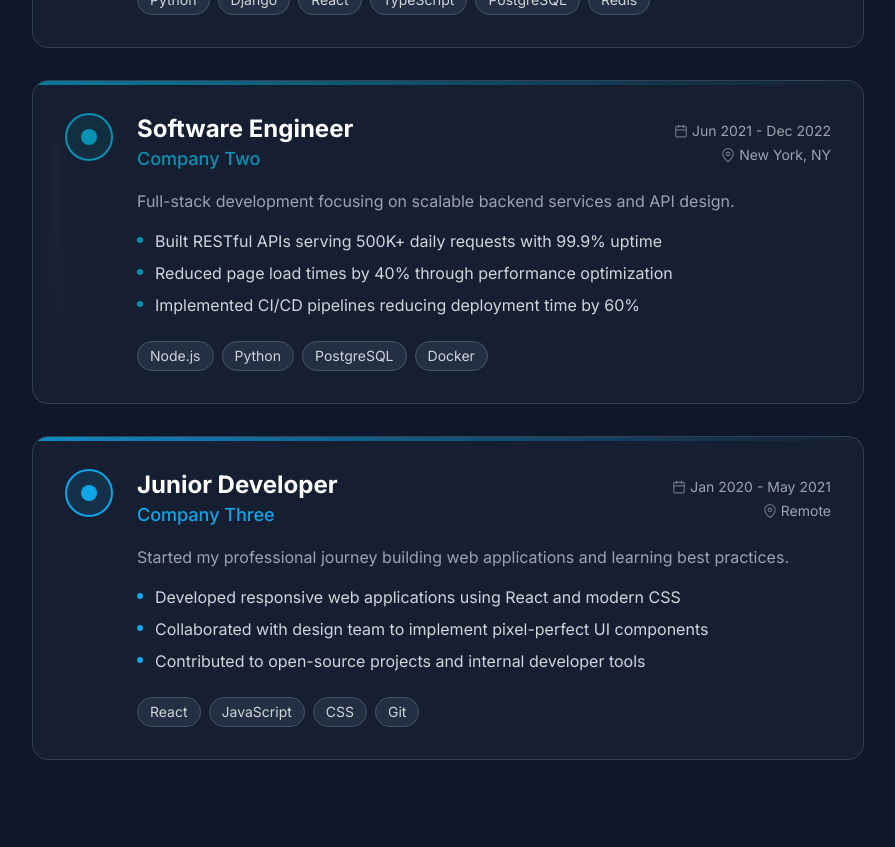
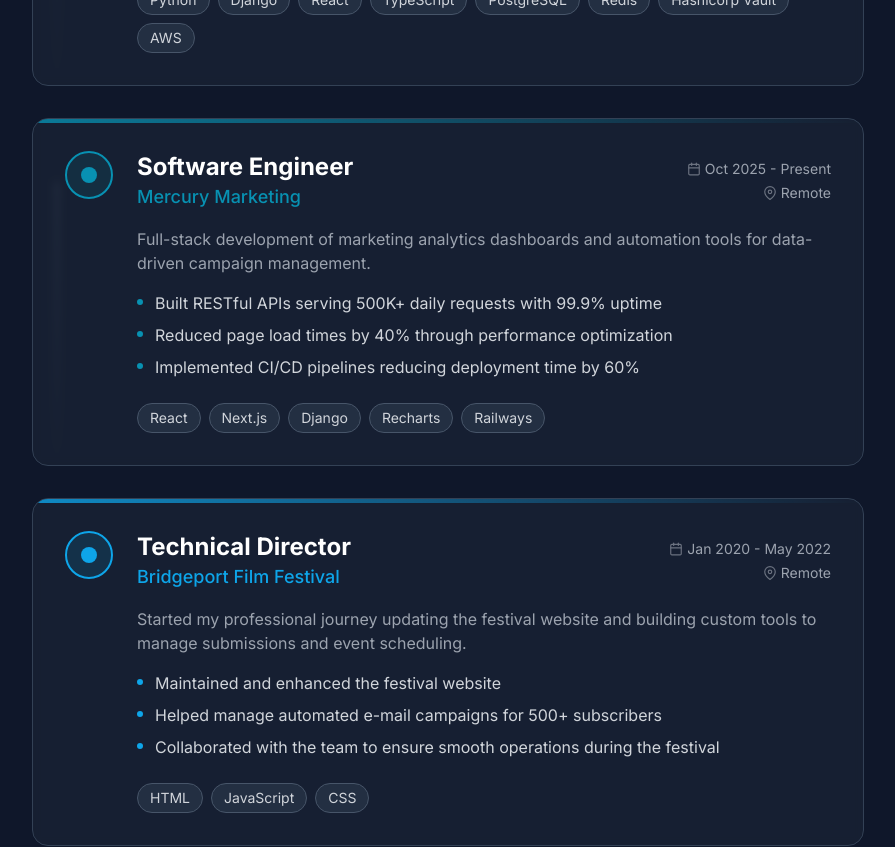
Before and after one commit to gkatsikis/gkats-portfolio, a React (Vite) app: page / in a window 1280 px wide. Shown: the part 3640-4487 px from the top of the page, without its empty margins (192-1087 px from the left). Built offline with nearby package versions, Linux system fonts and the light colour scheme.

Commit message:
update experience.js

```diff
--- a/src/data/experience.js
+++ b/src/data/experience.js
@@ -14,41 +14,41 @@
       'Enhanced security with Hashicorp Vault integration and private networking architecture',
       'Built responsive React.js/TypeScript interfaces for seamless data retrieval',
     ],
-    technologies: ['Python', 'Django', 'React', 'TypeScript', 'PostgreSQL', 'Redis'],
+    technologies: ['Python', 'Django', 'React', 'TypeScript', 'PostgreSQL', 'Redis', 'Hashicorp Vault', 'AWS'],
     color: '#14B8A6', // Teal
   },
   {
     id: 2,
-    company: 'Company Two',
+    company: 'Mercury Marketing',
     logo: null,
     role: 'Software Engineer',
-    location: 'New York, NY',
-    startDate: 'Jun 2021',
-    endDate: 'Dec 2022',
-    description: 'Full-stack development focusing on scalable backend services and API design.',
+    location: 'Remote',
+    startDate: 'Oct 2025',
+    endDate: 'Present',
+    description: 'Full-stack development of marketing analytics dashboards and automation tools for data-driven campaign management.',
     highlights: [
       'Built RESTful APIs serving 500K+ daily requests with 99.9% uptime',
       'Reduced page load times by 40% through performance optimization',
       'Implemented CI/CD pipelines reducing deployment time by 60%',
     ],
-    technologies: ['Node.js', 'Python', 'PostgreSQL', 'Docker'],
+    technologies: ['React', 'Next.js','Django', 'Recharts', 'Railways'],
     color: '#0891B2', // Cyan
   },
   {
     id: 3,
-    company: 'Company Three',
+    company: 'Bridgeport Film Festival',
     logo: null,
-    role: 'Junior Developer',
+    role: 'Technical Director',
     location: 'Remote',
     startDate: 'Jan 2020',
-    endDate: 'May 2021',
-    description: 'Started my professional journey building web applications and learning best practices.',
+    endDate: 'May 2022',
+    description: 'Started my professional journey updating the festival website and building custom tools to manage submissions and event scheduling.',
     highlights: [
-      'Developed responsive web applications using React and modern CSS',
-      'Collaborated with design team to implement pixel-perfect UI components',
-      'Contributed to open-source projects and internal developer tools',
+      'Maintained and enhanced the festival website',
+      'Helped manage automated e-mail campaigns for 500+ subscribers',
+      'Collaborated with the team to ensure smooth operations during the festival',
     ],
-    technologies: ['React', 'JavaScript', 'CSS', 'Git'],
+    technologies: ['HTML', 'JavaScript', 'CSS',],
     color: '#0EA5E9', // Sky
   },
 ]
```
